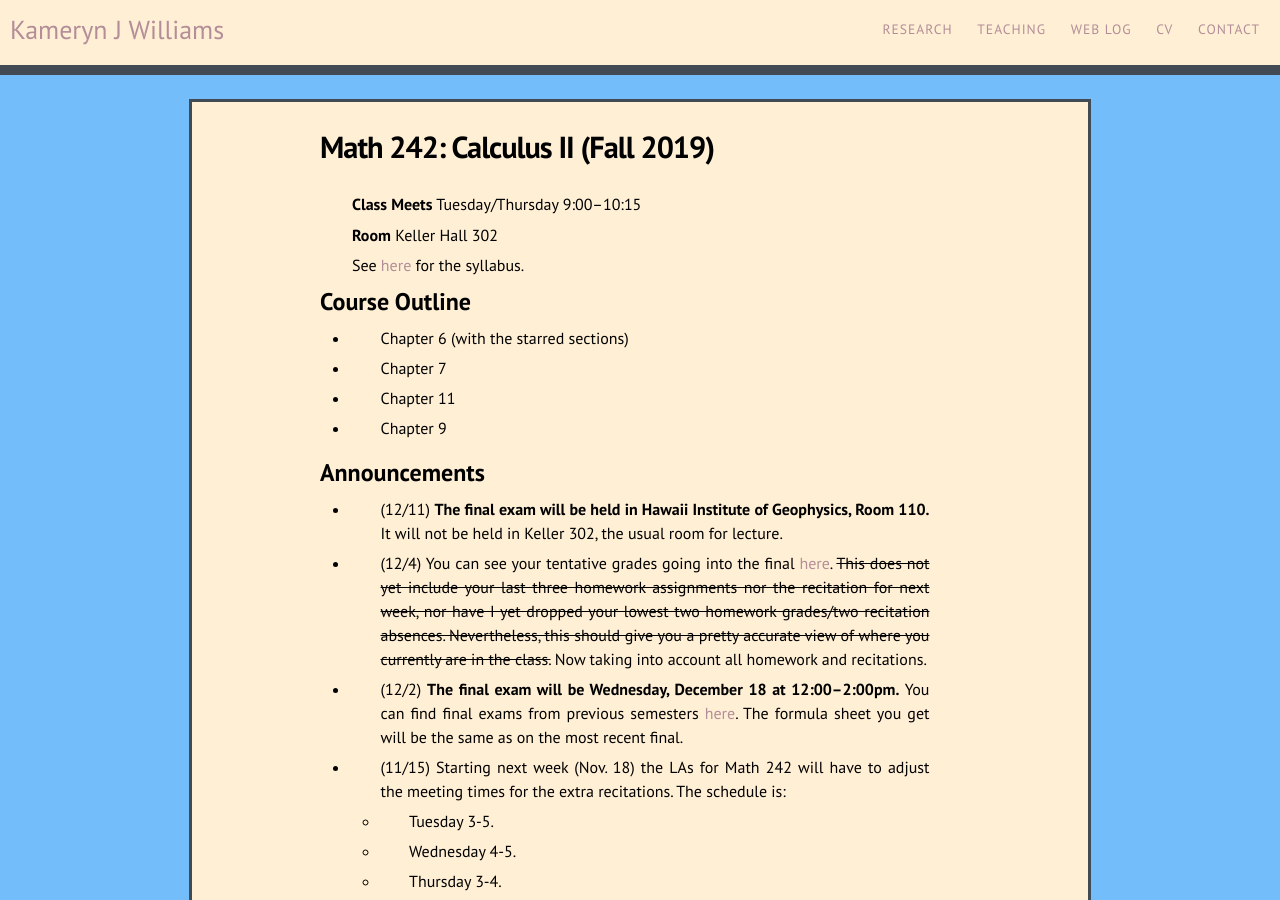
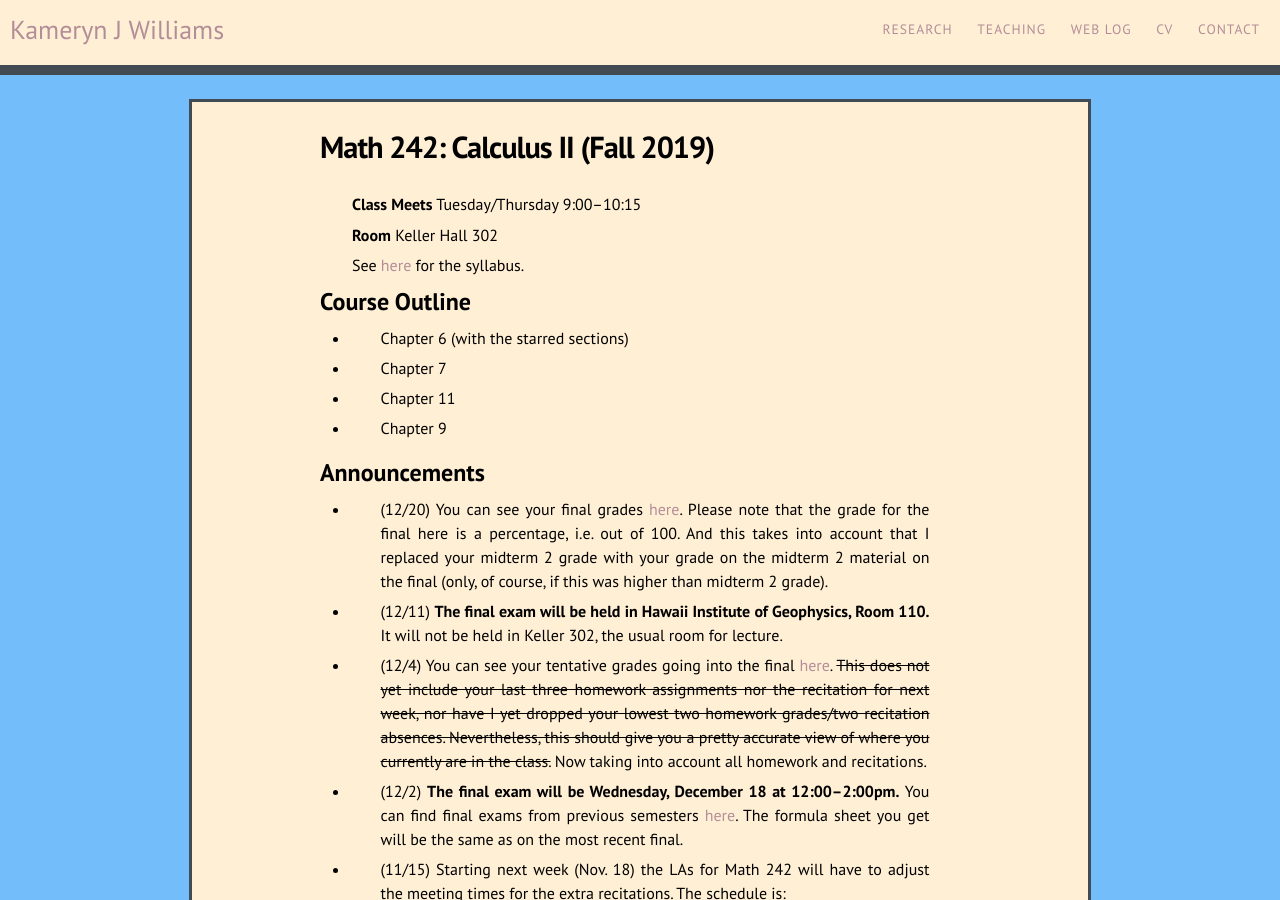
Before and after one commit to kamerynjw/kamerynjw.github.io, a Jekyll site: the page built from teaching/2019/math242.md, in a window 1280 px wide and 900 px high. Built offline with Jekyll 4.4.1, drawn with Linux system fonts in a browser that asks for light colours; nearby versions of some CDN libraries; formulas are drawn with MathJax 3.

Commit message:
final gradse 242

```diff
--- a/teaching/2019/math242.md
+++ b/teaching/2019/math242.md
@@ -23,6 +23,8 @@ Course Outline
 
 Announcements
 -------------
+
+* (12/20) You can see your final grades [here]({{ page.url }}final-grades.pdf). Please note that the grade for the final here is a percentage, i.e. out of 100. And this takes into account that I replaced your midterm 2 grade with your grade on the midterm 2 material on the final (only, of course, if this was higher than midterm 2 grade).
 
 * (12/11) **The final exam will be held in Hawaii Institute of Geophysics, Room 110.** It will not be held in Keller 302, the usual room for lecture.
 
```
Also changed, not shown: 1 other file.
